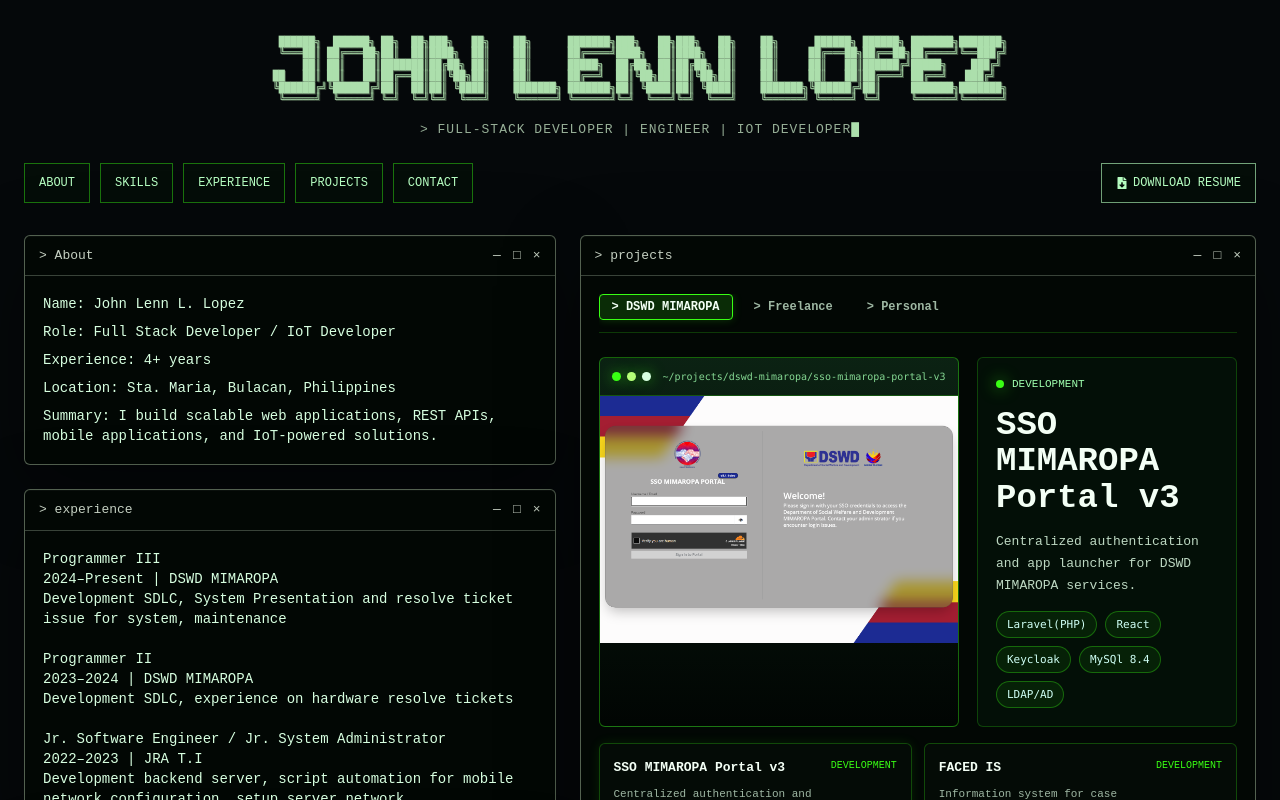
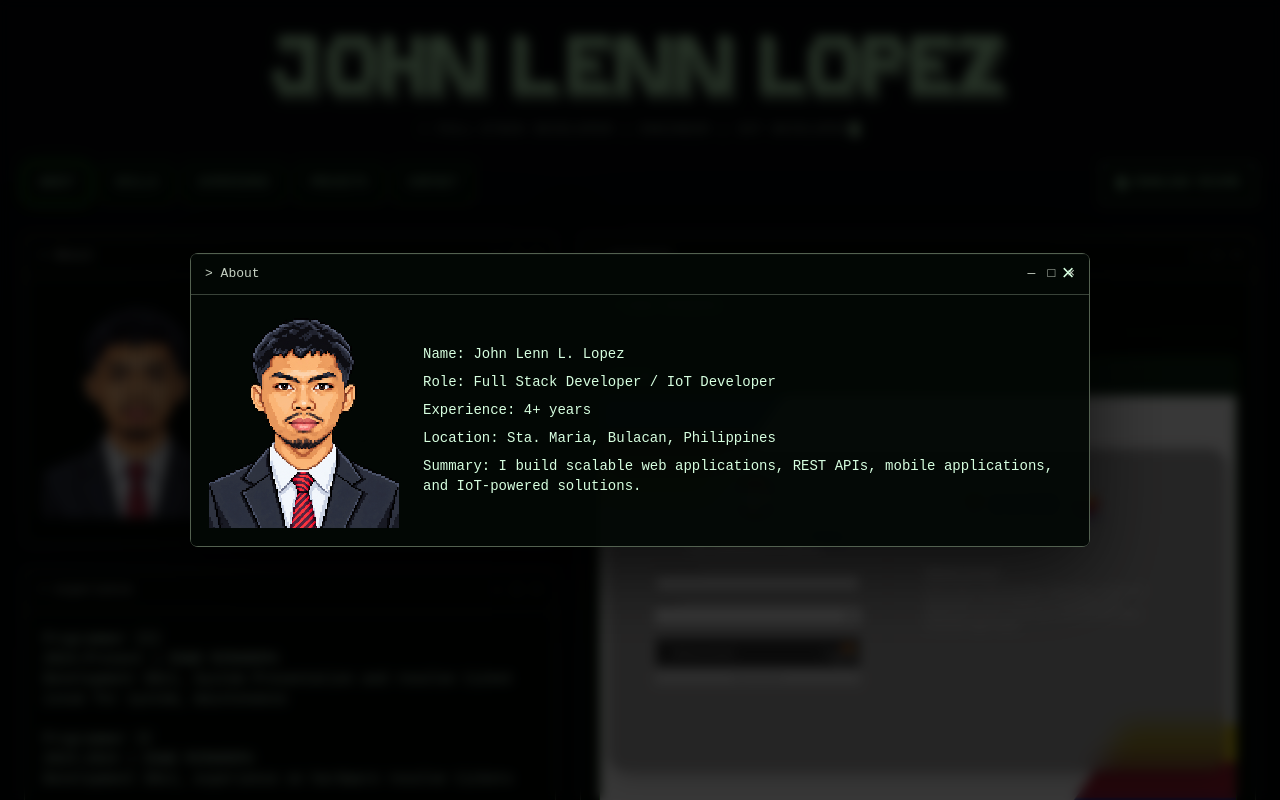
Before and after one commit to jlllopez0704/portfolio-v1, a React (Vite) app: page / in a window 1280 px wide. Both pictures are taken after a click on the button "ABOUT". Shown: the top 800 px of the page. Built offline with nearby package versions, Linux system fonts and the light colour scheme.

Commit message:
Enhance portfolio sections and add modal shortcuts

```diff
--- a/src/App.jsx
+++ b/src/App.jsx
@@ -1,6 +1,6 @@
-import { useState, useCallback } from "react";
-import Navbar from "./components/common/Navbar";
+import { useCallback, useState } from "react";
 import CommandBar from "./components/common/CommandBar";
+import Modal from "./components/common/Modal";
 import Hero from "./components/sections/Hero";
 import About from "./components/sections/About";
 import Skills from "./components/sections/Skills";
@@ -10,32 +10,29 @@
 
 function App() {
   const [step, setStep] = useState(0);
-
-  const handleHeroComplete = useCallback(() => {
-    setStep(1); // triggers About
-  }, []);
-
-  const handleAboutComplete = useCallback(() => {
-    setStep(2); // triggers Experience
-  }, []);
-
-  const handleExperienceComplete = useCallback(() => {
-    setStep(3); // triggers Skills
-  }, []);
-
-  const handleSkillsComplete = useCallback(() => {
-    setStep(4); // triggers Projects
-  }, []);
+  const [activeSection, setActiveSection] = useState(null);
+  const closeSection = useCallback(() => setActiveSection(null), []);
+  const handleHeroComplete = useCallback(() => setStep(1), []);
+  const handleAboutComplete = useCallback(() => setStep(2), []);
+  const handleExperienceComplete = useCallback(() => setStep(3), []);
+  const handleSkillsComplete = useCallback(() => setStep(4), []);
+  const handleProjectsComplete = useCallback(() => setStep(5), []);
+  const sections = {
+    ABOUT: About,
+    SKILLS: Skills,
+    EXPERIENCE: Experience,
+    PROJECTS: Projects,
+    CONTACT: Contact,
+  };
+  const ActiveSection = activeSection ? sections[activeSection] : null;
 
   return (
     <div className="app">
-      {/* <Navbar /> */}
-
       <main className="app-main">
         <div className="flex flex-col items-center justify-center text-center">
           <Hero onComplete={handleHeroComplete} />
         </div>
-        <CommandBar />
+        <CommandBar activeSection={activeSection} onSelect={setActiveSection} />
 
         <div className="dashboard-grid">
           <div className="left-column">
@@ -45,11 +42,16 @@
           </div>
 
           <div className="right-column">
-            {step >= 4 && <Projects onComplete={() => setStep(5)} />}
+            {step >= 4 && <Projects onComplete={handleProjectsComplete} />}
             {step >= 5 && <Contact />}
           </div>
         </div>
       </main>
+      {ActiveSection && (
+        <Modal title={activeSection} onClose={closeSection}>
+          <ActiveSection />
+        </Modal>
+      )}
     </div>
   );
 }
--- a/src/components/common/CommandBar.jsx
+++ b/src/components/common/CommandBar.jsx
@@ -1,13 +1,21 @@
 import resumeUrl from "../../data/John_Lenn_Lopez_Resume.pdf";
 import { FaFileDownload } from "react-icons/fa";
 
-export default function CommandBar() {
+export default function CommandBar({ activeSection, onSelect }) {
   const items = ["ABOUT", "SKILLS", "EXPERIENCE", "PROJECTS", "CONTACT"];
 
   return (
     <div className="command-bar">
-      {items.map((item, index) => (
-        <button key={item} className="command-btn">{item}</button>
+      {items.map((item) => (
+        <button
+          key={item}
+          type="button"
+          className={`command-btn ${activeSection === item ? "active" : ""}`}
+          aria-haspopup="dialog"
+          onClick={() => onSelect(item)}
+        >
+          {item}
+        </button>
       ))}
 
       <a
--- a/src/components/common/Modal.jsx
+++ b/src/components/common/Modal.jsx
@@ -0,0 +1,54 @@
+import { useEffect, useRef } from "react";
+import { createPortal } from "react-dom";
+
+export default function Modal({ title, onClose, children }) {
+  const closeButtonRef = useRef(null);
+  const dialogRef = useRef(null);
+
+  useEffect(() => {
+    const previousOverflow = document.body.style.overflow;
+    const previousFocus = document.activeElement;
+    document.body.style.overflow = "hidden";
+    closeButtonRef.current?.focus();
+
+    const handleKeyDown = (event) => {
+      if (event.key === "Escape") onClose();
+      if (event.key === "Tab") {
+        const focusable = dialogRef.current?.querySelectorAll(
+          'button:not([disabled]), a[href], input:not([disabled]), select:not([disabled]), textarea:not([disabled]), [tabindex]:not([tabindex="-1"])',
+        );
+        if (!focusable?.length) return;
+        const first = focusable[0];
+        const last = focusable[focusable.length - 1];
+        if (event.shiftKey && document.activeElement === first) {
+          event.preventDefault();
+          last.focus();
+        } else if (!event.shiftKey && document.activeElement === last) {
+          event.preventDefault();
+          first.focus();
+        }
+      }
+    };
+    document.addEventListener("keydown", handleKeyDown);
+
+    return () => {
+      document.body.style.overflow = previousOverflow;
+      document.removeEventListener("keydown", handleKeyDown);
+      previousFocus?.focus();
+    };
+  }, [onClose]);
+
+  return createPortal(
+    <div className="section-modal-backdrop" onMouseDown={(event) => {
+      if (event.target === event.currentTarget) onClose();
+    }}>
+      <div ref={dialogRef} className="section-modal" role="dialog" aria-modal="true" aria-label={title}>
+        <button ref={closeButtonRef} type="button" className="section-modal-close" onClick={onClose} aria-label={`Close ${title}`}>
+          ×
+        </button>
+        {children}
+      </div>
+    </div>,
+    document.body,
+  );
+}
--- a/src/components/sections/About.jsx
+++ b/src/components/sections/About.jsx
@@ -1,5 +1,6 @@
 import TerminalBox from "../common/TerminalBox";
 import TerminalTyping from "../common/TerminalTyping";
+import portrait from "../../assets/images/self-pixel-art.png";
 
 export default function About({ onComplete }) {
   const lines = [
@@ -12,6 +13,8 @@
 
   return (
     <TerminalBox title="About">
+      <div className="about-content">
+        <img className="about-portrait" src={portrait} alt="Pixel art portrait of John Lenn L. Lopez" />
         <div className="space-y-2 text-sm">
           <TerminalTyping
             items={lines}
@@ -20,6 +23,7 @@
             renderItem={(line, i) => <p key={i}>{line}</p>}
           />
         </div>
+      </div>
     </TerminalBox>
   );
 }
--- a/src/data/projects.js
+++ b/src/data/projects.js
@@ -186,4 +186,17 @@
     metrics: ["Automation"],
     company: "Personal",
   },
+  {
+    id: 12,
+    title: "Personal Micro Loan",
+    status: "Live",
+    stack: [],
+    image: new URL(
+      "../assets/images/projects/personal/personal-micro-loan.png",
+      import.meta.url,
+    ).href,
+    description:
+      "Personal lending records with payment tracking, due date timelines, and automated SMS reminders.",
+    company: "Personal",
+  },
 ];
--- a/src/index.css
+++ b/src/index.css
@@ -69,6 +69,65 @@
   color: #f3fff5;
 }
 
+.command-btn {
+  border-radius: 6px;
+  transition: background 0.2s ease, border-color 0.2s ease, box-shadow 0.2s ease;
+}
+
+.command-btn:hover,
+.command-btn.active {
+  border-color: #39ff14;
+  box-shadow: 0 0 16px rgba(57, 255, 20, 0.18);
+}
+
+.command-btn:focus-visible,
+.section-modal-close:focus-visible {
+  outline: 2px solid #b7ffc2;
+  outline-offset: 3px;
+}
+
+.section-modal-backdrop {
+  position: fixed;
+  inset: 0;
+  z-index: 100;
+  display: grid;
+  place-items: center;
+  padding: 24px;
+  background: rgba(0, 0, 0, 0.78);
+  backdrop-filter: blur(6px);
+}
+
+.section-modal {
+  position: relative;
+  width: min(900px, 100%);
+  max-height: min(86vh, 900px);
+  overflow-y: auto;
+  border-radius: 8px;
+  box-shadow: 0 24px 80px rgba(0, 0, 0, 0.65);
+}
+
+.section-modal-close {
+  position: absolute;
+  top: 5px;
+  right: 8px;
+  z-index: 1;
+  display: grid;
+  place-items: center;
+  width: 28px;
+  height: 28px;
+  border: 0;
+  border-radius: 4px;
+  background: transparent;
+  color: #d7ffe0;
+  font: inherit;
+  font-size: 22px;
+  cursor: pointer;
+}
+
+.section-modal-close:hover {
+  background: rgba(57, 255, 20, 0.14);
+}
+
 .resume-btn {
   margin-left: auto;
   border-color: rgba(181, 255, 190, 0.62);
@@ -115,4 +174,12 @@
   .resume-btn {
     grid-column: 1 / -1;
   }
+
+  .section-modal-backdrop {
+    padding: 12px;
+  }
+
+  .section-modal {
+    max-height: 92vh;
+  }
 }
--- a/src/styles/terminal.css
+++ b/src/styles/terminal.css
@@ -26,6 +26,20 @@
   padding: 18px;
 }
 
+.about-content {
+  display: flex;
+  align-items: center;
+  gap: 24px;
+}
+
+.about-portrait {
+  display: block;
+  width: clamp(120px, 22vw, 190px);
+  height: auto;
+  flex: 0 0 auto;
+  image-rendering: pixelated;
+}
+
 .projects-panel {
   display: grid;
   gap: 16px;
@@ -33,9 +47,8 @@
 
 .project-feature {
   display: grid;
-  grid-template-columns: minmax(0, 1.3fr) minmax(260px, 0.7fr);
+  grid-template-columns: minmax(0, 1fr);
   gap: 18px;
-  align-items: stretch;
 }
 
 .project-preview-shell {
@@ -238,15 +251,18 @@
   text-transform: uppercase;
 }
 
-@media (max-width: 1180px) {
-  .project-feature {
-    grid-template-columns: 1fr;
-  }
-}
-
 @media (max-width: 680px) {
   .terminal-body {
     padding: 14px;
+  }
+
+  .about-content {
+    align-items: flex-start;
+    gap: 14px;
+  }
+
+  .about-portrait {
+    width: 96px;
   }
 
   .project-list {
```
Also changed, not shown: src/assets/images/projects/personal/personal-micro-loan.png (added), src/assets/images/self-pixel-art.png (added). Lines whose indentation alone changed are shown as unchanged.
